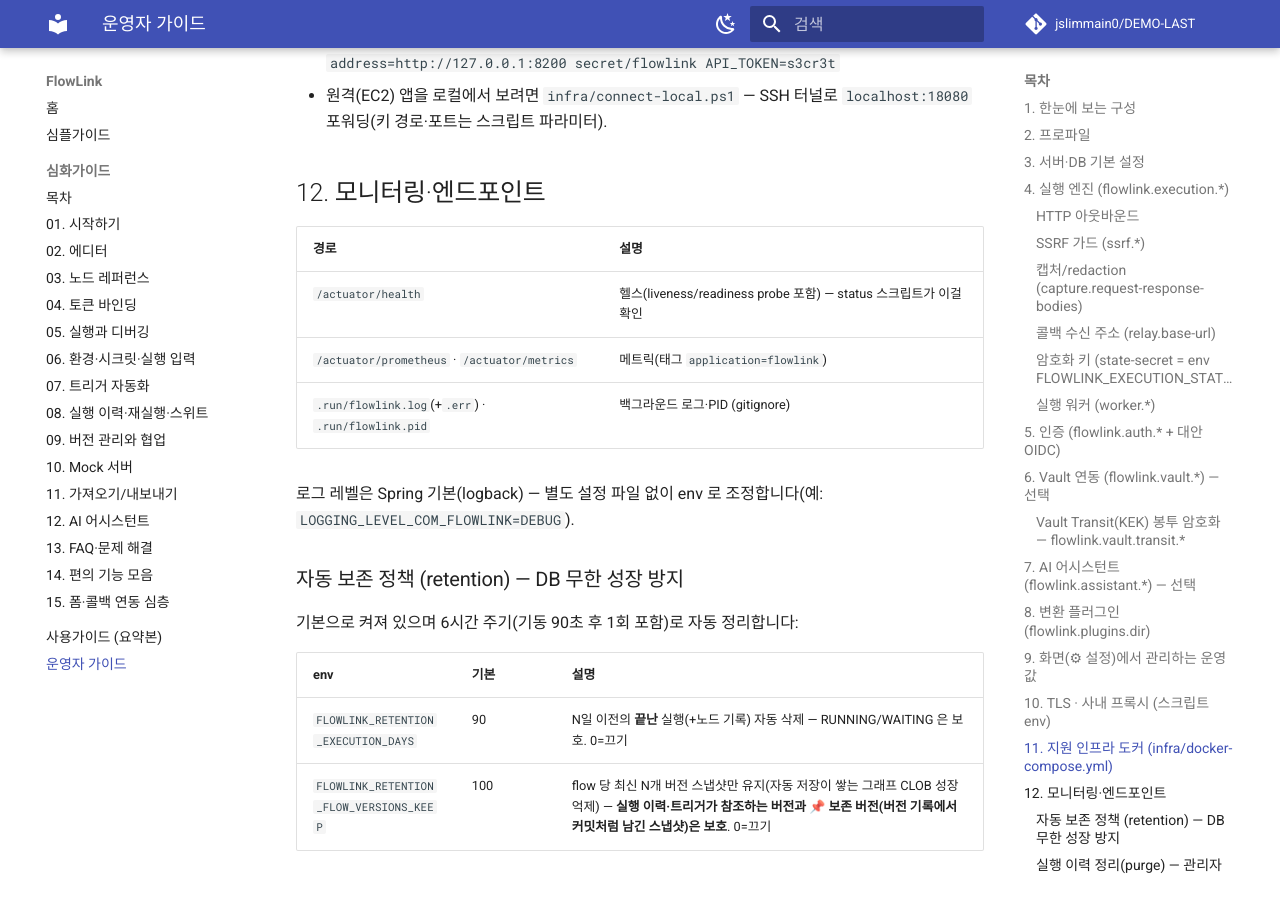
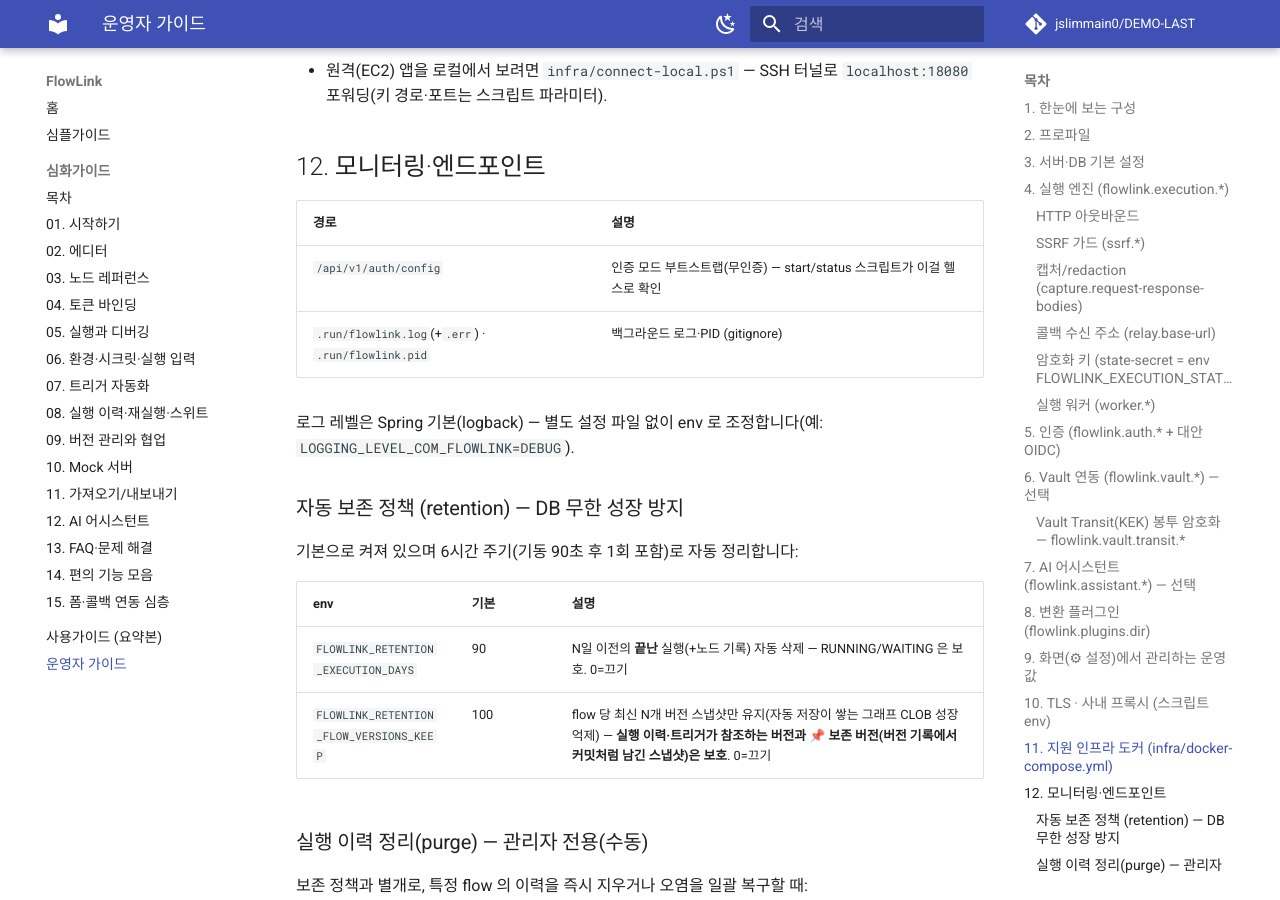
Before and after one commit to jslimmain0/DEMO-LAST, an MkDocs documentation site: the page built from docs/운영가이드.md, in a window 1280 px wide and 900 px high, scrolled down 10098 px. Built offline with MkDocs 1.6.1 and Material for MkDocs 9.7.7, drawn with Linux system fonts in a browser that asks for light colours; comment, search, counter and statistics services are not loaded; some of the changed text lies outside the part shown.

Commit message:
refactor(backend): Actuator/Prometheus 전부 제거
- build.gradle.kts: spring-boot-starter-actuator · micrometer-registry-prometheus 의존성 삭제
- application.yml: management 블록 삭제(server.shutdown: graceful 유지)
- SecurityConfig PUBLIC_PATHS 의 /actuator/** · SpaStaticConfig NO_FALLBACK_PREFIXES 의 "actuator/" 제거
- scripts/start·status(.sh/.ps1), infra/connect-local.ps1: 기동 대기/헬스를 기존 공개 엔드포인트 GET {CTX}/api/v1/auth/config 로 교체
- CLAUDE.md · backend/README.md · infra/README.md · docs/운영가이드.md 의 actuator/Prometheus 언급 정리

Co-Authored-By: Claude Fable 5.1 <noreply@anthropic.com>

```diff
--- a/docs/운영가이드.md
+++ b/docs/운영가이드.md
@@ -131,7 +131,7 @@ GitHub 모드 상세:
 | `flowlink.security.cors-origins` | localhost 5173/3000/18080 | `/api/**` CORS 허용 오리진 — 운영 도메인으로 교체 |
 
 ⚠ GitHub **게스트 모드의 개방 범위**: `/api/v1/assistant/**` 만 로그인 필수고 나머지는 permitAll 입니다 —
-`/actuator/*`, (h2 프로파일이면) `/h2-console`, **플러그인 JAR 업로드**까지 게스트에게 열립니다. 사내망 전제.
+(h2 프로파일이면) `/h2-console`, **플러그인 JAR 업로드**까지 게스트에게 열립니다. 사내망 전제.
 외부 노출 배포라면 레거시 OIDC 모드나 네트워크단 차단을 검토하세요.
 `/relay/**`(콜백)와 `/mock/**`(Mock 서빙), `/hooks/{token}`(웹훅 트리거)은 설계상 항상 무인증입니다(실행ID·토큰이 비밀값).
 
@@ -255,8 +255,7 @@ DB(AppSetting, 테넌트 스코프)에 저장되어 재시작에도 유지:
 
 | 경로 | 설명 |
 |---|---|
-| `/actuator/health` | 헬스(liveness/readiness probe 포함) — status 스크립트가 이걸 확인 |
-| `/actuator/prometheus` · `/actuator/metrics` | 메트릭(태그 `application=flowlink`) |
+| `/api/v1/auth/config` | 인증 모드 부트스트랩(무인증) — start/status 스크립트가 이걸 헬스로 확인 |
 | `.run/flowlink.log`(+`.err`) · `.run/flowlink.pid` | 백그라운드 로그·PID (gitignore) |
 
 로그 레벨은 Spring 기본(logback) — 별도 설정 파일 없이 env 로 조정합니다(예: `LOGGING_LEVEL_COM_FLOWLINK=DEBUG`).
```
Also changed, not shown: CLAUDE.md (+3 -4 lines), backend/README.md (+0 -2 lines), backend/src/main/resources/application.yml (+0 -13 lines), infra/README.md (+1 -1 lines), 8 other files.
